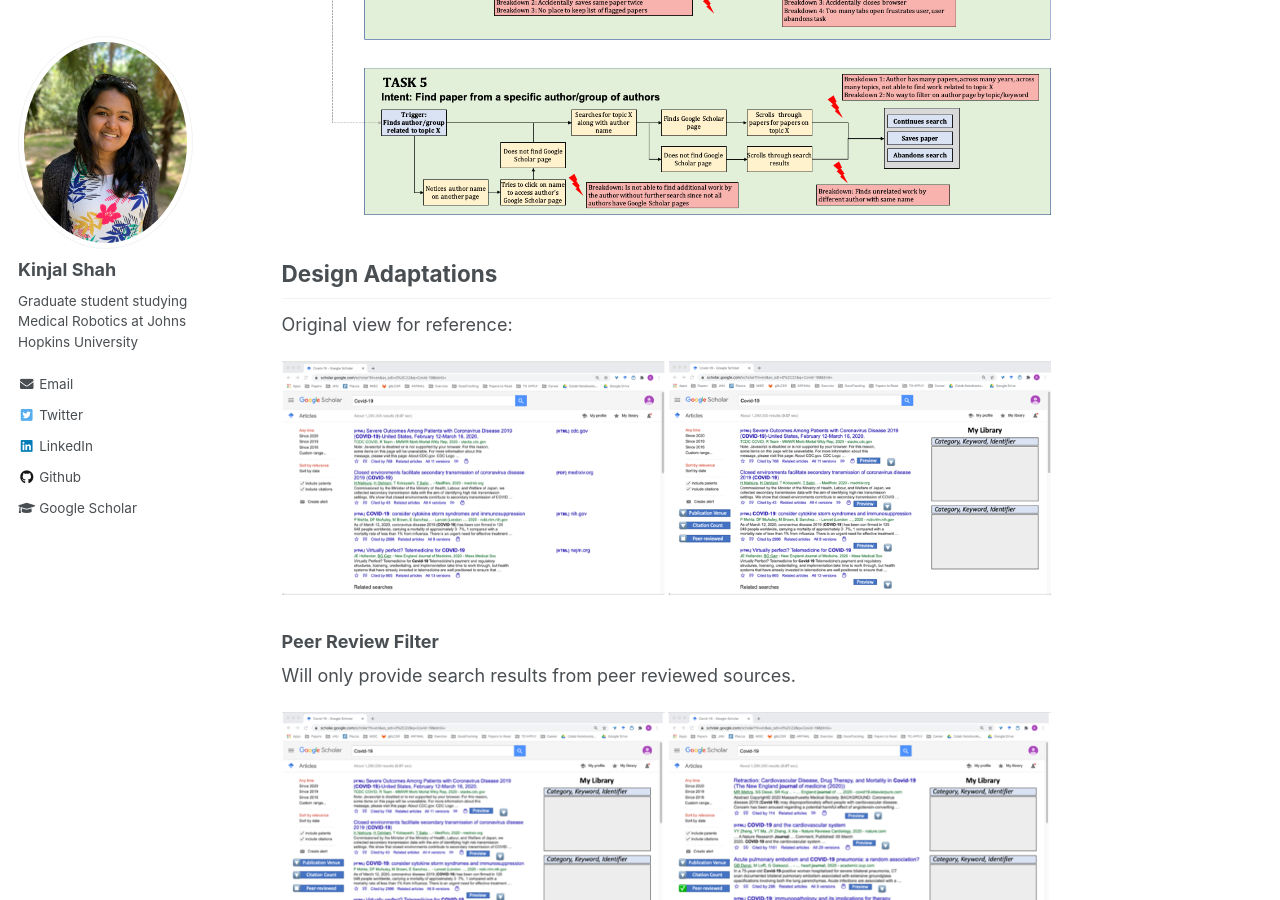
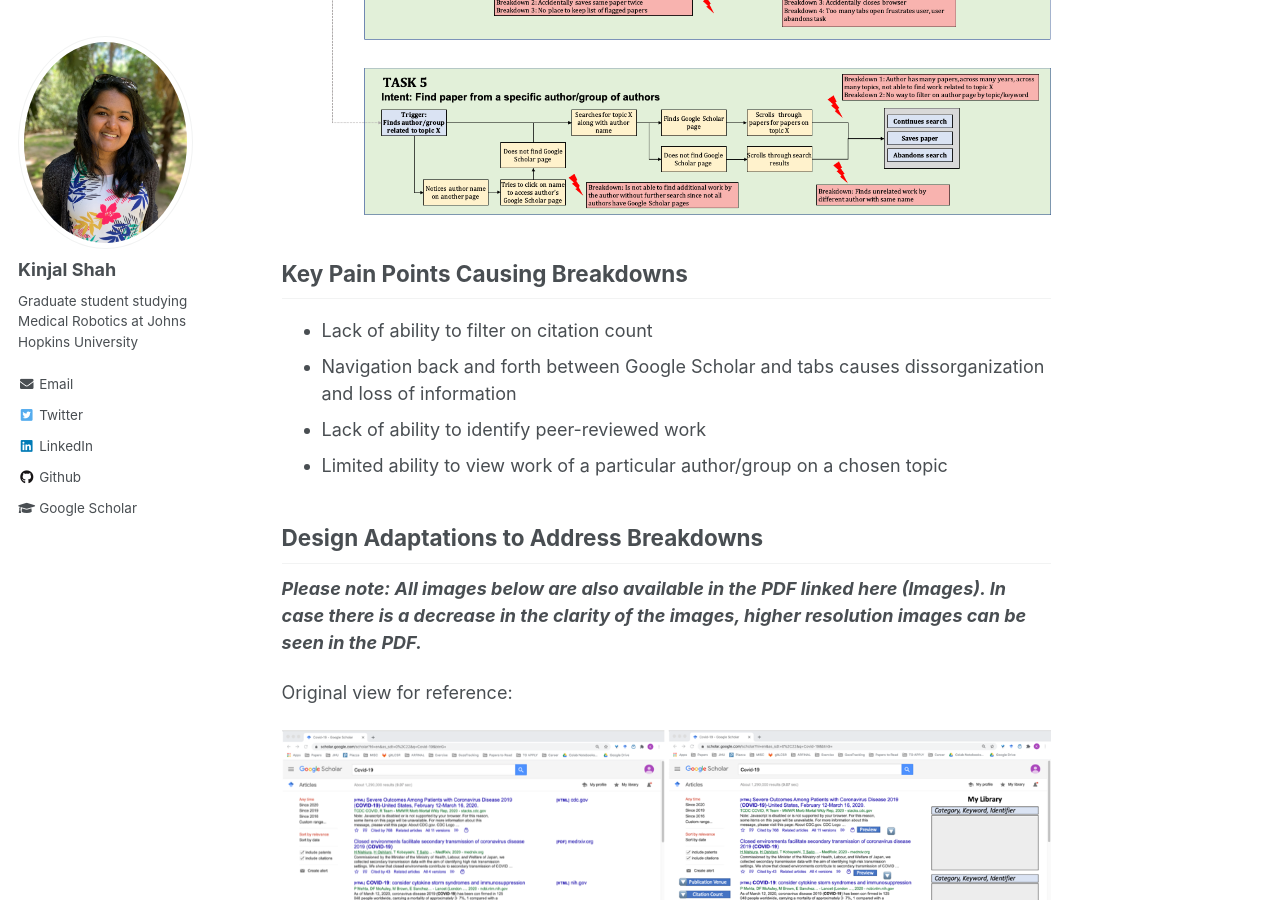
Before and after one commit to kinjmshah/kinjmshah.github.io, a Jekyll site: the page built from _portfolio/HCI_CI_LoFiPrototype.md, in a window 1280 px wide and 900 px high, scrolled down 3377 px. Built offline with Jekyll 4.4.1, drawn with Linux system fonts in a browser that asks for light colours.

Commit message:
Update HCI_CI_LoFiPrototype.md

```diff
--- a/_portfolio/HCI_CI_LoFiPrototype.md
+++ b/_portfolio/HCI_CI_LoFiPrototype.md
@@ -74,7 +74,15 @@ Path 2:
   <img src='/images/hci/HCI_A1_SeqModel.png'>
 </div>
 
-## Design Adaptations
+## Key Pain Points Causing Breakdowns
+- Lack of ability to filter on citation count
+- Navigation back and forth between Google Scholar and tabs causes dissorganization and loss of information
+- Lack of ability to identify peer-reviewed work
+- Limited ability to view work of a particular author/group on a chosen topic
+
+## Design Adaptations to Address Breakdowns
+
+***Please note: All images below are also available in the PDF linked here (Images). In case there is a decrease in the clarity of the images, higher resolution images can be seen in the PDF.***
 
 Original view for reference:
 <div align="center">
```
